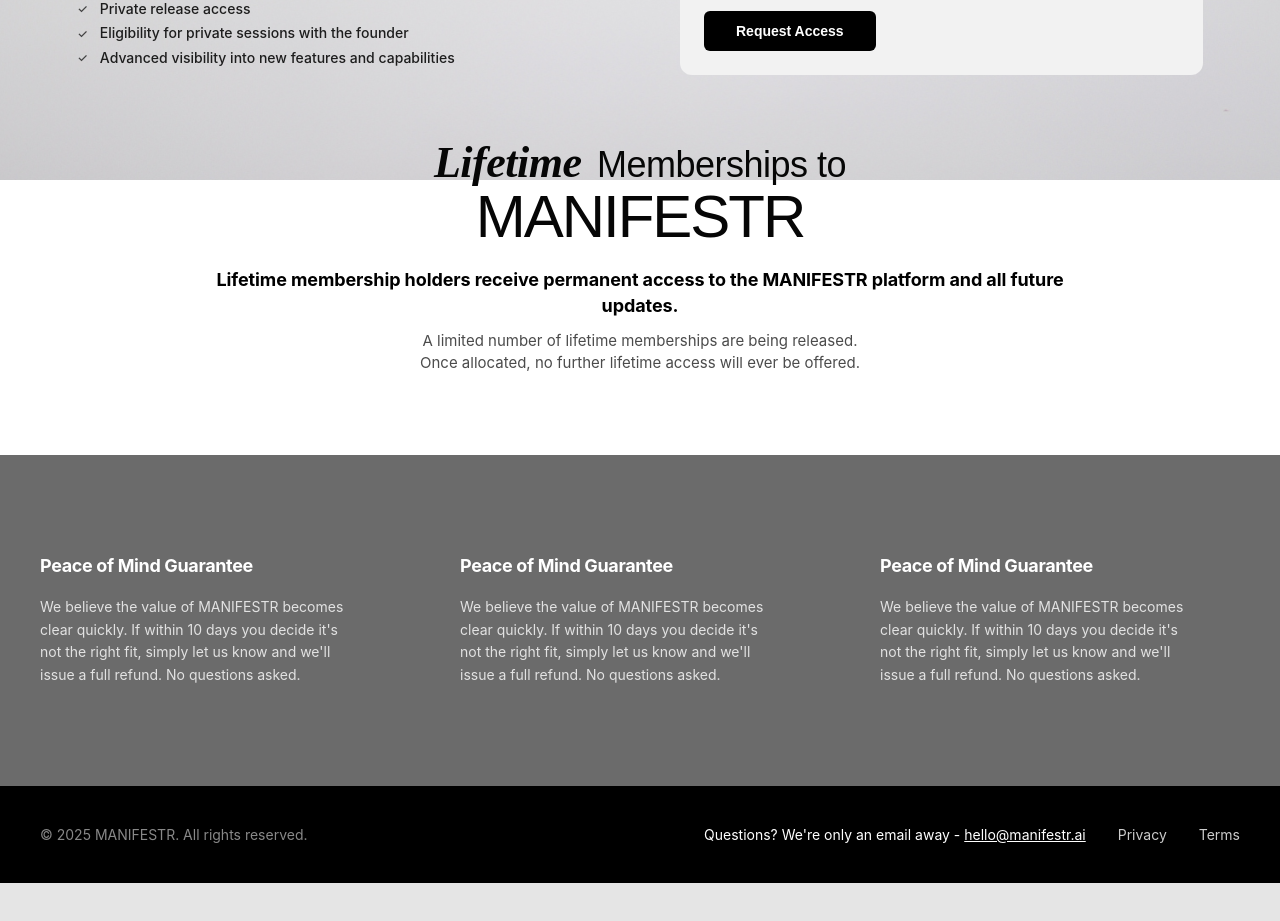
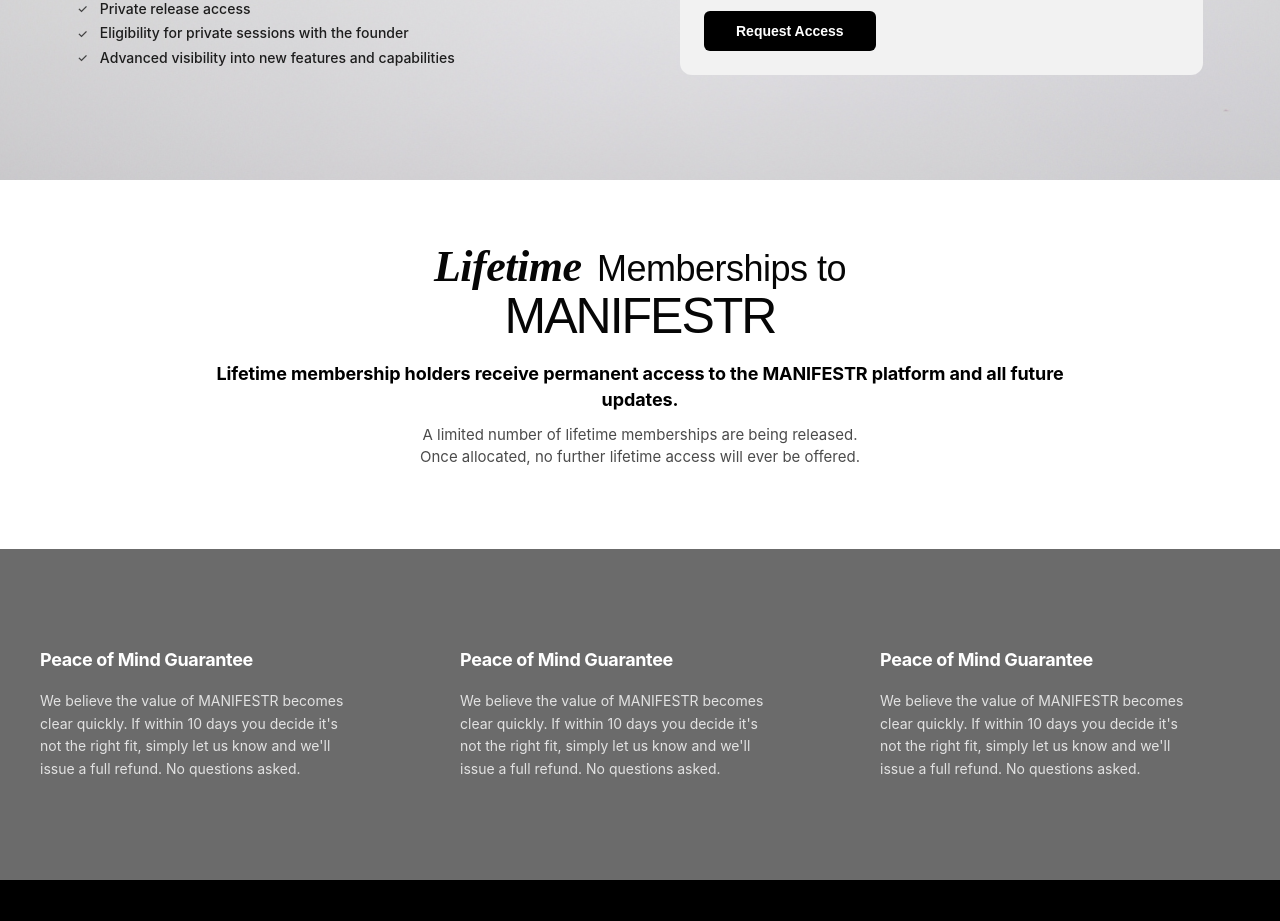
Before and after one commit to mohad2288naeem/manifestrLP, a Next.js app: page / in a window 1280 px wide. Shown: the part 1500-2421 px from the top of the page. Before the commit the page ends 2383 px from the top, so only its background shows below. Built offline with nearby package versions, Linux system fonts and the light colour scheme.

Commit message:
minor fix

```diff
--- a/components/Pricing.module.css
+++ b/components/Pricing.module.css
@@ -9,7 +9,7 @@
 
 .lifetimeBanner {
   text-align: center;
-  margin-top: -105px;
+  margin-top: -1px;
   /* Adjusted to center the first line on the boundary */
   margin-bottom: 40px;
   position: relative;
@@ -48,7 +48,7 @@
   font-weight: 400;
   /* Regular per design */
   display: block;
-  font-size: 60px;
+  font-size: 50px;
   /* Prominent but balanced */
   margin-top: 0;
   text-transform: uppercase;
@@ -599,10 +599,10 @@
   }
 
   .lifetimeBanner {
-    margin-top: -30px;
-    margin-bottom: 30px;
+    margin-top: 2px;
+    margin-bottom: 35px;
+    padding: 0 32px;
     text-align: center;
-    padding: 0 32px;
     display: flex;
     flex-direction: column;
     align-items: center;
```
